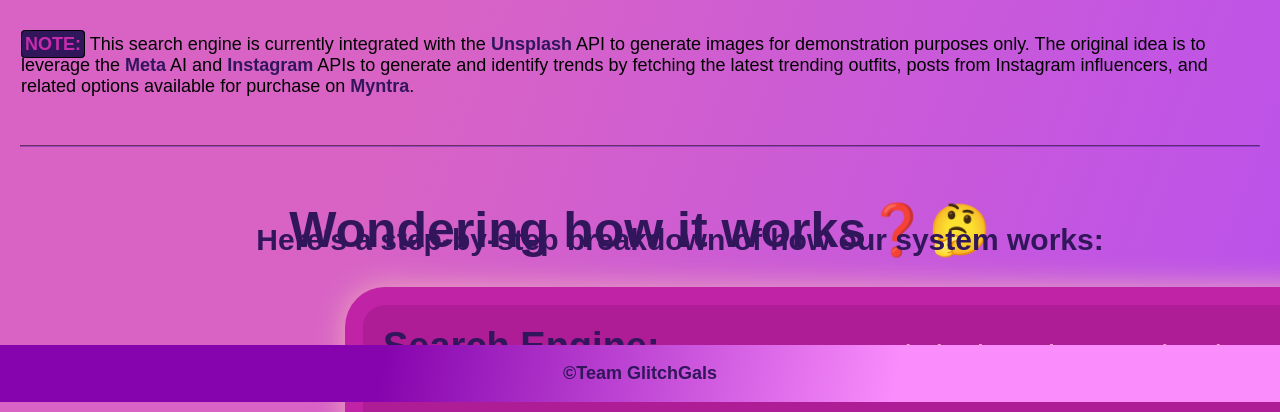
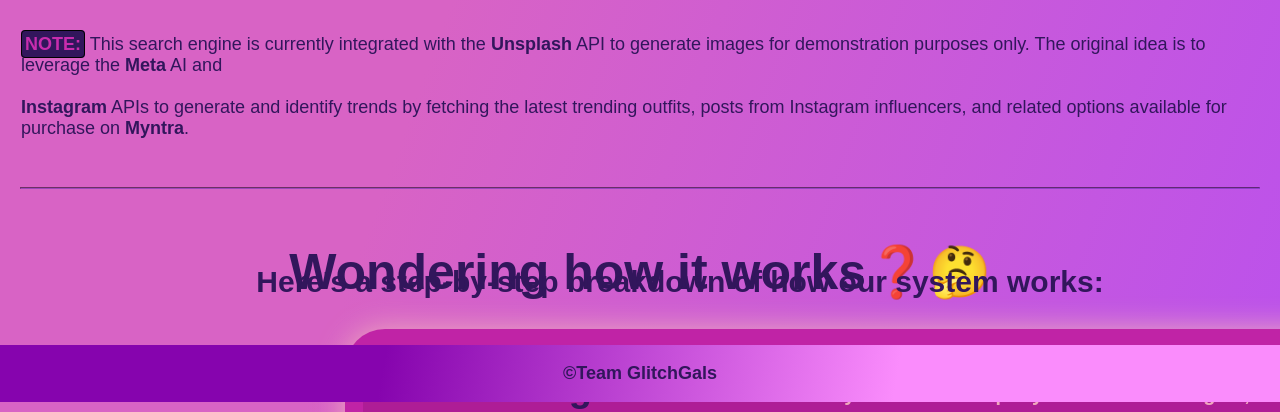
Before and after one commit to deebaaga/MyntraHackerRamp, a plain HTML site: page index.html in a window 1280 px wide. Shown: the part 398-810 px from the top of the page. Drawn offline with Linux system fonts and the light colour scheme.

Commit message:
changed font color

```diff
--- a/index.html
+++ b/index.html
@@ -32,10 +32,10 @@
         images for demonstration purposes only. The original idea is to leverage
         the
         <strong class="noteBold">Meta</strong>
-        AI and <strong class="noteBold">Instagram</strong> APIs to generate and
-        identify trends by fetching the latest trending outfits, posts from
-        Instagram influencers, and related options available for purchase on
-        <strong class="noteBold">Myntra</strong>.
+        AI and <br /><br /><strong class="noteBold">Instagram</strong> APIs to
+        generate and identify trends by fetching the latest trending outfits,
+        posts from Instagram influencers, and related options available for
+        purchase on <strong class="noteBold">Myntra</strong>.
       </p>
       <br />
       <br />
--- a/src/styles.css
+++ b/src/styles.css
@@ -37,6 +37,7 @@
   font-size: large;
   margin-bottom: 3px;
   padding: 1px;
+  color: #32165c;
 }
 
 .noteBold {
```
